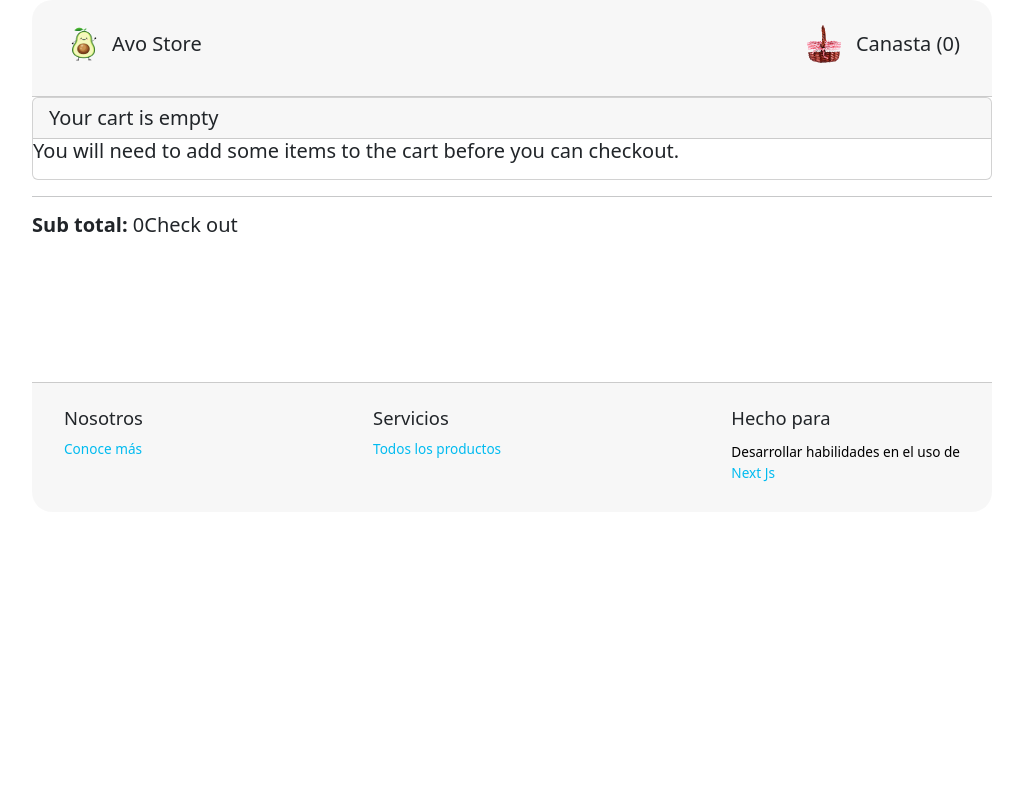
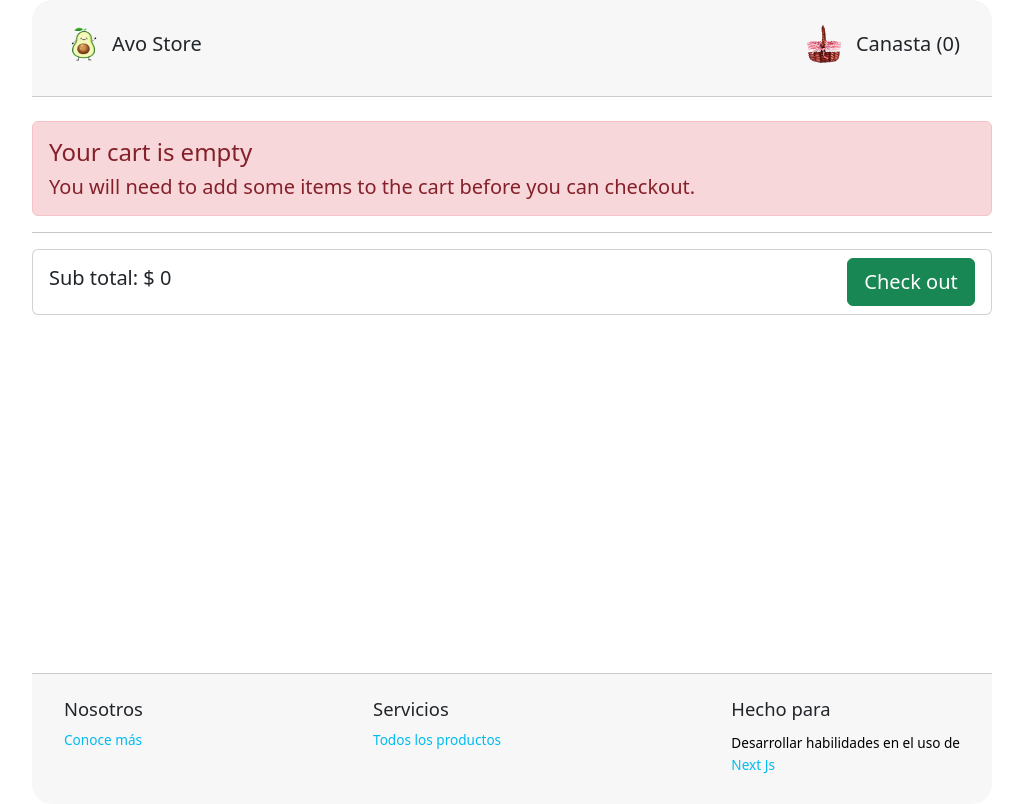
Before and after one commit to LNMIG/store-nextjs-js, a Next.js app: page /cart in a window 1280 px wide. Shown: the whole page, without its empty margins (128-1151 px from the left). Built offline with nearby package versions, Linux system fonts and the light colour scheme.

Commit message:
Files styled

```diff
--- a/components/cartItemList/cartItemList.js
+++ b/components/cartItemList/cartItemList.js
@@ -1,5 +1,6 @@
 import Link from 'next/link'
 import Card from 'react-bootstrap/Card'
+import Alert from 'react-bootstrap/Alert'
 
 const CartItemList = ({ items, removeFromCart, loading = false}) => {
   if (loading) {
@@ -14,12 +15,12 @@ const CartItemList = ({ items, removeFromCart, loading = false}) => {
 
   if (items.length === 0)
     return (
-      <Card>
-        <Card.Header>Your cart is empty</Card.Header>
-        <p>
+      <Alert variant='danger' className='mt-4 mb-0'>
+        <Alert.Heading>Your cart is empty</Alert.Heading>
+        <p className='mb-0'>
           You will need to add some items to the cart before you can checkout.
         </p>
-      </Card>
+      </Alert>
     )
 
   const mapCartItemsToItems = (items) =>
--- a/components/cartSummary/cartSummary.js
+++ b/components/cartSummary/cartSummary.js
@@ -1,15 +1,12 @@
+import Card from 'react-bootstrap/Card'
+import Button from 'react-bootstrap/Button'
 
 const CartSummary = ({ totalAmount }) => {
   return (
-    <div size="large" as="section">
-      <span>
-        <strong>Sub total:</strong>
-        {` ${totalAmount}`}
-      </span>
-      <butto color="black" floated="right">
-        Check out
-      </butto>
-    </div>
+    <Card className='d-flex flex-row px-3 align-items-center'>
+      <Card.Body className='px-0' style={{height:'4rem'}}>Sub total: $ {` ${totalAmount}`}</Card.Body>
+      <Button className='btn-success fs-5' style={{width:'8rem', height:'3rem'}}> Check out </Button>
+    </Card>
   )
 }
 
--- a/components/layout/layout.js
+++ b/components/layout/layout.js
@@ -10,7 +10,7 @@ export default function Layout({ children }) {
         display: 'flex',
         flexDirection:'column',
         justifyContent: 'space-between',
-        height: 'auto'
+        minHeight: '100vh',
       }}
     >
 {/*-------------------------------------------*/}
```
